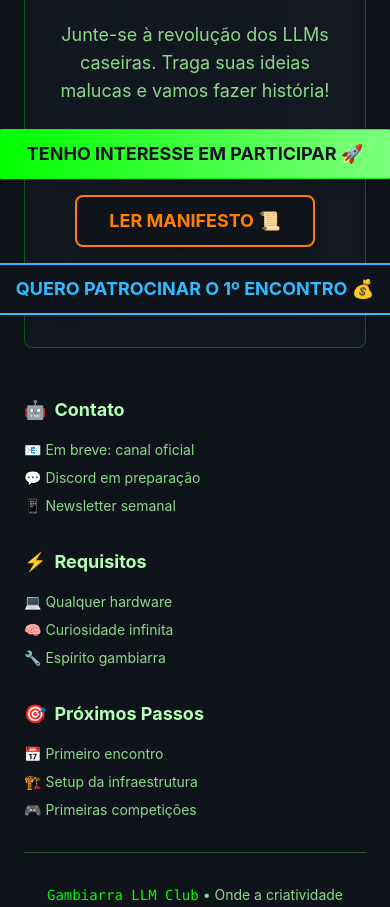
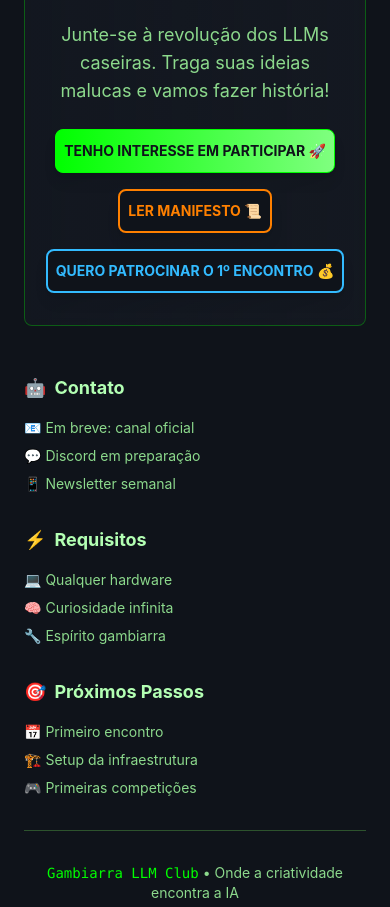
Before and after one commit to filipecalegario/gambiarra-llm-club-website, a React (Vite) app: page / in a window 390 px wide. Shown: the part 7080-7987 px from the top of the page. Built offline with nearby package versions, Linux system fonts and the light colour scheme.

Commit message:
Fix footer button responsiveness
Apply the same responsive adjustments made to the HeroSection buttons to the buttons in the Footer component to ensure proper display on smaller screens.

```diff
--- a/src/components/Footer.tsx
+++ b/src/components/Footer.tsx
@@ -23,26 +23,26 @@ export const Footer = ({ onJoinClick }: FooterProps) => {
             <Button
               onClick={onJoinClick}
               size="lg"
-              className="bg-gradient-to-r from-matrix to-code hover:from-code hover:to-matrix text-terminal font-bold px-8 py-6 text-lg rounded-lg border border-matrix shadow-lg hover:shadow-[var(--glow-green)] transition-all duration-300 transform hover:scale-105"
+              className="bg-gradient-to-r from-matrix to-code hover:from-code hover:to-matrix text-terminal font-bold px-2 md:px-8 py-4 md:py-6 text-sm md:text-lg rounded-lg border border-matrix shadow-lg hover:shadow-[var(--glow-green)] transition-all duration-300 transform hover:scale-105 text-center leading-tight"
             >
-              TENHO INTERESSE EM PARTICIPAR 🚀
+              <span className="block md:inline">TENHO INTERESSE EM PARTICIPAR 🚀</span>
             </Button>
             <Button
               onClick={() => window.open("http://www.cin.ufpe.br/~fcac/manifesto-gambiarra-llm-club.pdf", "_blank")}
               variant="outline"
               size="lg"
-              className="border-2 border-neon text-neon hover:bg-neon hover:text-terminal font-bold px-8 py-6 text-lg rounded-lg shadow-lg hover:shadow-[var(--glow-orange)] transition-all duration-300"
+              className="border-2 border-neon text-neon hover:bg-neon hover:text-terminal font-bold px-2 md:px-8 py-4 md:py-6 text-sm md:text-lg rounded-lg shadow-lg hover:shadow-[var(--glow-orange)] transition-all duration-300 text-center leading-tight"
             >
-              LER MANIFESTO 📜
+              <span className="block md:inline">LER MANIFESTO 📜</span>
             </Button>
             <Dialog open={isModalOpen} onOpenChange={setIsModalOpen}>
               <DialogTrigger asChild>
                 <Button
                   variant="outline"
                   size="lg"
-                  className="border-2 border-hack text-hack hover:bg-hack hover:text-terminal font-bold px-8 py-6 text-lg rounded-lg shadow-lg hover:shadow-[var(--glow-purple)] transition-all duration-300"
+                  className="border-2 border-hack text-hack hover:bg-hack hover:text-terminal font-bold px-2 md:px-8 py-4 md:py-6 text-sm md:text-lg rounded-lg shadow-lg hover:shadow-[var(--glow-purple)] transition-all duration-300 text-center leading-tight"
                 >
-                  QUERO PATROCINAR O 1º ENCONTRO 💰
+                  <span className="block md:inline">QUERO PATROCINAR O 1º ENCONTRO 💰</span>
                 </Button>
               </DialogTrigger>
               <DialogContent className="sm:max-w-md">
```
